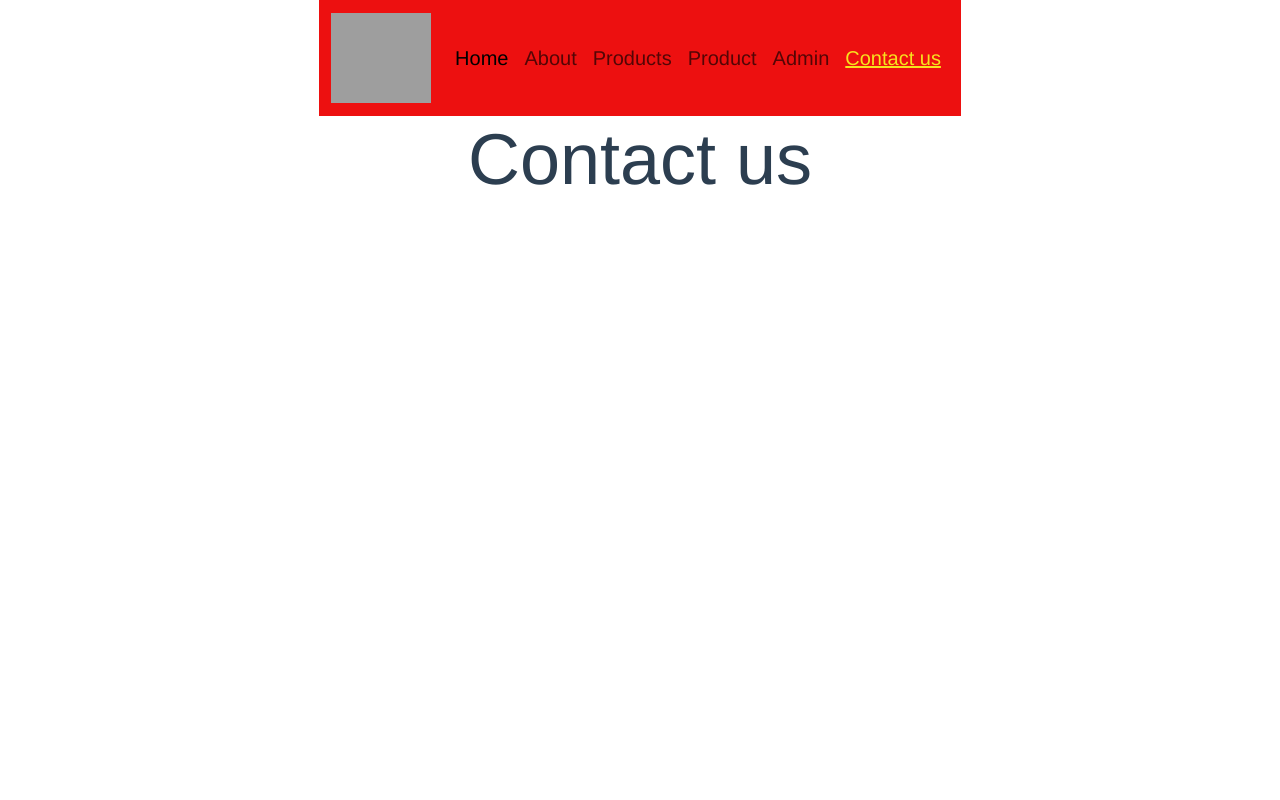
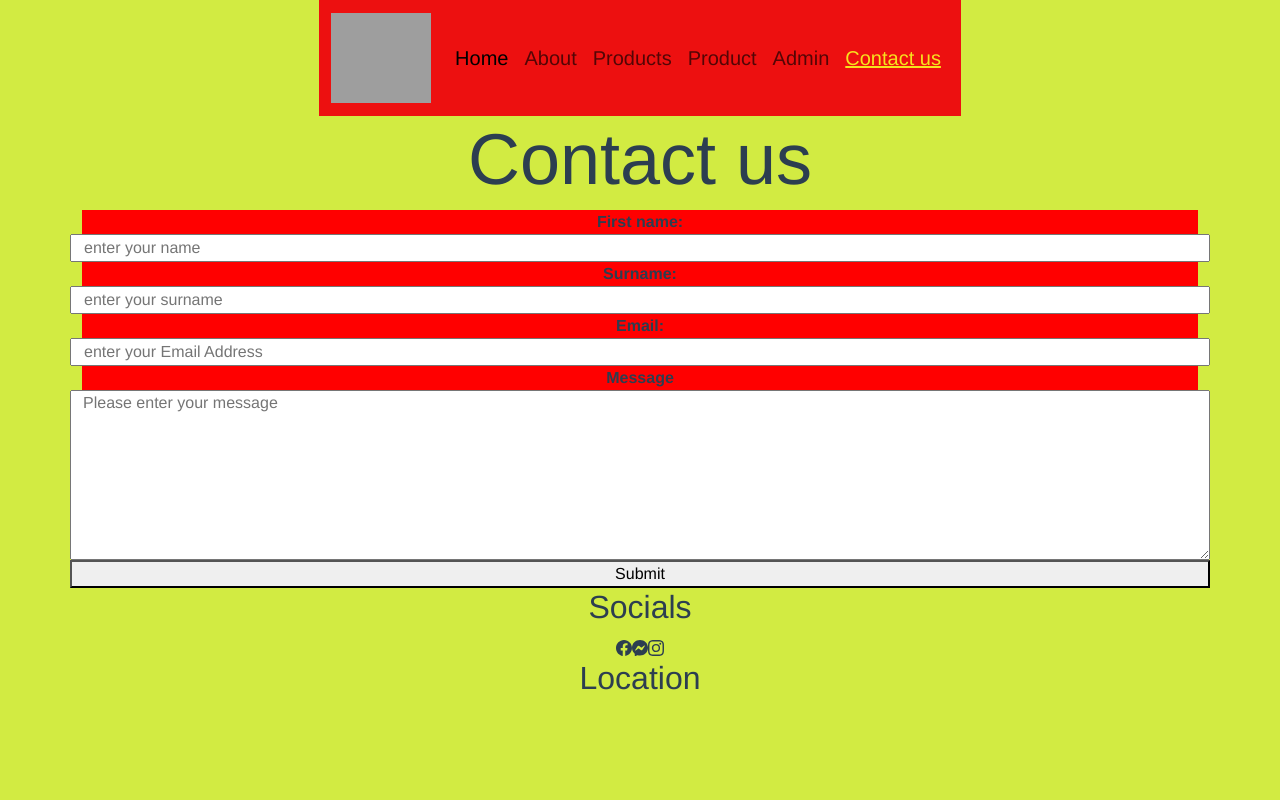
Before and after one commit to solocyberengineer/duo-eomp, a Vue app: page /contact in a window 1280 px wide. Shown: the top 800 px of the page. Built offline with nearby package versions, Linux system fonts and the light colour scheme; grey boxes are pictures that could not be loaded; what vue3-cookies would draw is missing.

Commit message:
editing pages

```diff
--- a/package.json
+++ b/package.json
@@ -10,6 +10,7 @@
   "dependencies": {
     "axios": "^1.6.7",
     "bootstrap": "^5.3.3",
+    "bootstrap-icons": "^1.11.3",
     "core-js": "^3.8.3",
     "register-service-worker": "^1.7.2",
     "sweetalert": "^2.1.2",
--- a/src/assets/style.css
+++ b/src/assets/style.css
@@ -36,7 +36,7 @@
 body{
     background-color: #d2eb42;
     font-family: Georgia, 'Times New Roman', Times, serif;
-    font-size: 100px;
+
 
 }
   /* footer */
--- a/src/main.js
+++ b/src/main.js
@@ -1,9 +1,11 @@
 import { createApp } from 'vue'
 import App from './App.vue'
 import './registerServiceWorker'
-import router from './router'
-import store from './store'
+import router from './router/index.js'
+import store from './store/index.js'
 import 'bootstrap/dist/css/bootstrap.min.css'
 import 'bootstrap'
+import 'bootstrap-icons/font/bootstrap-icons.min.css'
+import './assets/style.css'
 
 createApp(App).use(store).use(router).mount('#app')
--- a/src/router/index.js
+++ b/src/router/index.js
@@ -21,11 +21,6 @@ const routes = [
     component: ()=> import('@/views/ProductsView.vue')
   },
   {
-    path: '/product',
-    name: 'product',
-    component: ()=> import('@/views/ProductView.vue')
-  },
-  {
     path: '/admin',
     name: 'admin',
     component: ()=> import('@/views/AdminView.vue')
@@ -34,12 +29,12 @@ const routes = [
     path: '/contact',
     name: 'contact',
     component: ()=> import('@/views/ContactView.vue')
-  },
-  {
-    path: '/product/:id',
-    name: 'product',
-    component: () => import( '../views/ProductView.vue')
   }
+  // {
+  //   path: '/product/:id',
+  //   name: 'product',
+  //   component: () => import( '../views/ProductView.vue')
+  // }
 
 ]
 
--- a/src/store/index.js
+++ b/src/store/index.js
@@ -34,7 +34,7 @@ export default createStore({
 
     async register(context, payload) {
       try{
-        let {msg} = (await fetch(`${liveUrl}users/register`, payload)).data
+        let {msg} = (await fetch(`${liveUrl}users/signup`, payload)).data
         if(msg) {
           context.dispatch('fetchUsers')
           sweet({
@@ -57,7 +57,7 @@ export default createStore({
     },
     async fetchUsers(context) {
       try{
-        let {result} = (await fetch(`${liveUrl}users`)).data
+        let {result} = (await fetch(`${liveUrl}user/`)).data
         if(result) {
           context.commit('setUsers', result)
         }
@@ -72,7 +72,7 @@ export default createStore({
     },
     async fetchUser(context, payload) {
       try{
-        let {result} = (await fetch(`${liveUrl}users/${payload.id}`)).data
+        let {result} = (await fetch(`${liveUrl}user/${payload.id}`)).data
         if(result) {
           context.commit('setUser', result)
         }else {
@@ -94,7 +94,7 @@ export default createStore({
     },
     async updateUser(context, payload) {
       try{
-        let {msg} = await fetch.patch(`${liveUrl}users/update/${payload.id}`)
+        let {msg} = await fetch.patch(`${liveUrl}user/updateuser/${payload.id}`)
         if(msg) {
           context.dispatch('fetchUsers')
           sweet({
@@ -115,7 +115,7 @@ export default createStore({
     },
     async deleteUser(context, payload) {
       try{
-        let {msg} = await fetch.delete(`${liveUrl}users/${payload.id}`)
+        let {msg} = await fetch.delete(`${liveUrl}user/deleteuser/${payload.id}`)
         if(msg) {
           context.dispatch('fetchUsers')
           sweet({
@@ -136,7 +136,7 @@ export default createStore({
     },
     async login(context, payload) {
       try{
-       const {msg, token, result} = (await fetch.post(`${liveUrl}users/login`, payload)).data
+       const {msg, token, result} = (await fetch.post(`${liveUrl}user/login`, payload)).data
        if(result){
         context.commit('setUser', {msg, result})
         cookies.set('LegitUser', {
@@ -172,9 +172,11 @@ export default createStore({
     },
     async fetchProducts(context) {
       try{
-        let {result} = (await fetch(`${liveUrl}products`)).data
+        let {result} = (await fetch(`${liveUrl}product`)).data
+        console.log(result);
         if(result) {
           context.commit('setProducts', result)
+
         }
       }catch(e) {
         sweet({
@@ -187,7 +189,7 @@ export default createStore({
     },
     async fetchProduct(context, payload) {
       try{
-        let {result} = (await fetch(`${liveUrl}products/${payload.id}`)).data
+        let {result} = (await fetch(`${liveUrl}product/${payload.id}`)).data
         if(result) {
           context.commit('setProduct', result)
         }else {
@@ -207,7 +209,7 @@ export default createStore({
         })
       }
     },
-
+// Im must still create update and delete product
 // In your src folder please create a folder called service which will have a file named AuthenticateUser.js
 
 
--- a/src/views/AboutView.vue
+++ b/src/views/AboutView.vue
@@ -18,7 +18,7 @@
 </template>
 <style scoped>
 .about{
-  font-weight: 300;
-  font-size: larger;
+  font-weight: 150;
+  font-size: large;
 }
 </style>
--- a/src/views/ContactView.vue
+++ b/src/views/ContactView.vue
@@ -2,6 +2,43 @@
     <div class="container vh-100">
 <div class="row">
   <h2 class="display-2">Contact us</h2>
+</div>
+<div class="formation align-content-sm-center">
+  <form action="https://formspree.io/f/xbjnljop" method="post">
+                <div class="forming row cols-3">
+                    <label for="firstname">First name:</label>
+                    <input type="text" id="firtname" placeholder="enter your name" required >
+                </div>
+                <div class="forming row cols-3" >
+                    <label  for="surname">Surname:</label>
+                    <input type="text" id="lastname" placeholder="enter your surname" required  >
+                </div>
+                <div class="forming row cols-3">
+                    <label for="emailAdd">Email:</label>
+                    <input type="email" placeholder="enter your Email Address" required id="emailAdd" name="emailAdd">
+                </div>
+                <div class="forming row cols-3">
+                    <label for="message">Message</label>
+                    <textarea name="message" id="message" placeholder="Please enter your message" cols="20" rows="7" required ></textarea>
+                  </div>
+                <div class="forming row cols-3">
+                    <button type="submit">Submit</button>
+                </div>
+            </form>
+</div>
+<h2> Socials</h2>
+<svg xmlns="http://www.w3.org/2000/svg" width="16" height="16" fill="currentColor" class="bi bi-facebook" viewBox="0 0 16 16">
+  <path d="M16 8.049c0-4.446-3.582-8.05-8-8.05C3.58 0-.002 3.603-.002 8.05c0 4.017 2.926 7.347 6.75 7.951v-5.625h-2.03V8.05H6.75V6.275c0-2.017 1.195-3.131 3.022-3.131.876 0 1.791.157 1.791.157v1.98h-1.009c-.993 0-1.303.621-1.303 1.258v1.51h2.218l-.354 2.326H9.25V16c3.824-.604 6.75-3.934 6.75-7.951"/>
+</svg>
+<svg xmlns="http://www.w3.org/2000/svg" width="16" height="16" fill="currentColor" class="bi bi-messenger" viewBox="0 0 16 16">
+  <path d="M0 7.76C0 3.301 3.493 0 8 0s8 3.301 8 7.76-3.493 7.76-8 7.76c-.81 0-1.586-.107-2.316-.307a.64.64 0 0 0-.427.03l-1.588.702a.64.64 0 0 1-.898-.566l-.044-1.423a.64.64 0 0 0-.215-.456C.956 12.108 0 10.092 0 7.76m5.546-1.459-2.35 3.728c-.225.358.214.761.551.506l2.525-1.916a.48.48 0 0 1 .578-.002l1.869 1.402a1.2 1.2 0 0 0 1.735-.32l2.35-3.728c.226-.358-.214-.761-.551-.506L9.728 7.381a.48.48 0 0 1-.578.002L7.281 5.98a1.2 1.2 0 0 0-1.735.32z"/>
+</svg>
+<svg xmlns="http://www.w3.org/2000/svg" width="16" height="16" fill="currentColor" class="bi bi-instagram" viewBox="0 0 16 16">
+  <path d="M8 0C5.829 0 5.556.01 4.703.048 3.85.088 3.269.222 2.76.42a3.9 3.9 0 0 0-1.417.923A3.9 3.9 0 0 0 .42 2.76C.222 3.268.087 3.85.048 4.7.01 5.555 0 5.827 0 8.001c0 2.172.01 2.444.048 3.297.04.852.174 1.433.372 1.942.205.526.478.972.923 1.417.444.445.89.719 1.416.923.51.198 1.09.333 1.942.372C5.555 15.99 5.827 16 8 16s2.444-.01 3.298-.048c.851-.04 1.434-.174 1.943-.372a3.9 3.9 0 0 0 1.416-.923c.445-.445.718-.891.923-1.417.197-.509.332-1.09.372-1.942C15.99 10.445 16 10.173 16 8s-.01-2.445-.048-3.299c-.04-.851-.175-1.433-.372-1.941a3.9 3.9 0 0 0-.923-1.417A3.9 3.9 0 0 0 13.24.42c-.51-.198-1.092-.333-1.943-.372C10.443.01 10.172 0 7.998 0zm-.717 1.442h.718c2.136 0 2.389.007 3.232.046.78.035 1.204.166 1.486.275.373.145.64.319.92.599s.453.546.598.92c.11.281.24.705.275 1.485.039.843.047 1.096.047 3.231s-.008 2.389-.047 3.232c-.035.78-.166 1.203-.275 1.485a2.5 2.5 0 0 1-.599.919c-.28.28-.546.453-.92.598-.28.11-.704.24-1.485.276-.843.038-1.096.047-3.232.047s-2.39-.009-3.233-.047c-.78-.036-1.203-.166-1.485-.276a2.5 2.5 0 0 1-.92-.598 2.5 2.5 0 0 1-.6-.92c-.109-.281-.24-.705-.275-1.485-.038-.843-.046-1.096-.046-3.233s.008-2.388.046-3.231c.036-.78.166-1.204.276-1.486.145-.373.319-.64.599-.92s.546-.453.92-.598c.282-.11.705-.24 1.485-.276.738-.034 1.024-.044 2.515-.045zm4.988 1.328a.96.96 0 1 0 0 1.92.96.96 0 0 0 0-1.92m-4.27 1.122a4.109 4.109 0 1 0 0 8.217 4.109 4.109 0 0 0 0-8.217m0 1.441a2.667 2.667 0 1 1 0 5.334 2.667 2.667 0 0 1 0-5.334"/>
+</svg>
+<h2>Location</h2>
+<div>
+
 </div>
 </div>
 </template>
@@ -12,6 +49,11 @@
     }
 </script>
 
-<style lang="scss" scoped>
-
+<style  scoped>
+.formation{
+  background-color: red;
+}
+label{
+font-weight: bold;
+}
 </style>
--- a/src/views/ProductView.vue
+++ /dev/null
@@ -1,17 +0,0 @@
-<template>
-   <div class="container vh-100">
-<div class="row">
-  <h2 class="display-2">Product</h2>
-</div>
-</div>
-</template>
-
-<script>
-    export default {
-
-    }
-</script>
-
-<style lang="scss" scoped>
-
-</style>
--- a/src/views/ProductsView.vue
+++ b/src/views/ProductsView.vue
@@ -6,7 +6,7 @@
 <div class="row row-cols-1 row-cols-md-3 g-4">
   <div class="col">
     <div class="card h-100">
-      <img src="..." class="card-img-top" alt="...">
+      <img src="" class="card-img-top" alt="">
       <div class="card-body">
         <h5 class="card-title">Card title</h5>
         <p class="card-text">This is a wider card with supporting text below as a natural lead-in to additional content. This content is a little bit longer.</p>
@@ -18,7 +18,7 @@
   </div>
   <div class="col">
     <div class="card h-100">
-      <img src="..." class="card-img-top" alt="...">
+      <img src="" class="card-img-top" alt="">
       <div class="card-body">
         <h5 class="card-title">Card title</h5>
         <p class="card-text">This card has supporting text below as a natural lead-in to additional content.</p>
@@ -30,7 +30,7 @@
   </div>
   <div class="col">
     <div class="card h-100">
-      <img src="..." class="card-img-top" alt="...">
+      <img src="" class="card-img-top" alt="">
       <div class="card-body">
         <h5 class="card-title">Card title</h5>
         <p class="card-text">This is a wider card with supporting text below as a natural lead-in to additional content. This card has even longer content than the first to show that equal height action.</p>
```
Also changed, not shown: 1 other file (tests, documents, lock files or other folders).
